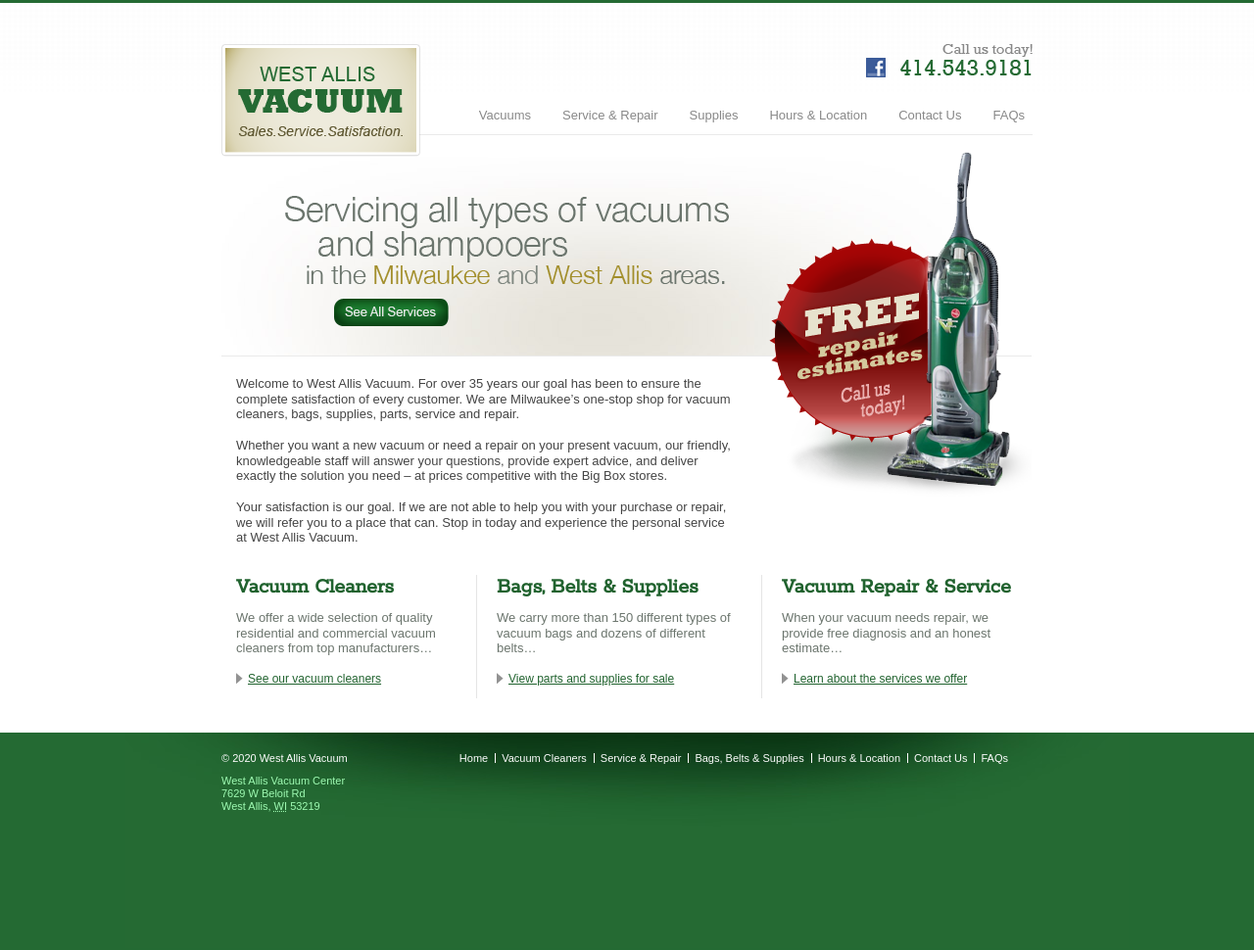
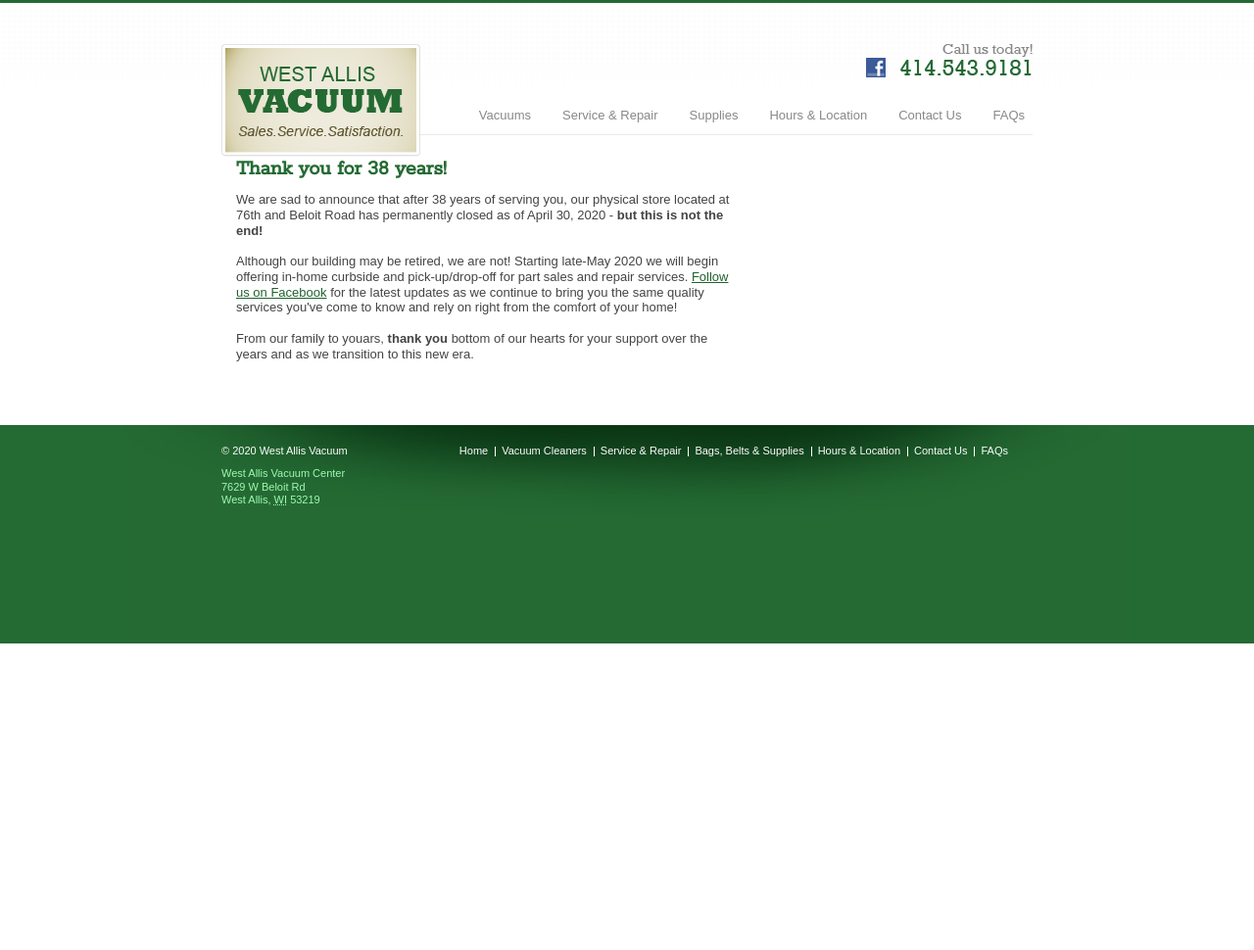
Before and after one commit to mikebranski/westallisvacuum.com, a Jekyll site: the page built from index.html, in a window 1280 px wide. Shown: the whole page at 98% size. Built offline with Jekyll 4.4.1, drawn with Linux system fonts in a browser that asks for light colours; after the commit the page ends 900 px from its top, so only the background shows below that.

Commit message:
Update homepage with closed notice

```diff
--- a/index.html
+++ b/index.html
@@ -2,40 +2,25 @@
 layout: default
 section: index
 ---
-<div class="callout-header" id="callout-services">
-	<p class="text">Servicing many types of vacuums and shampooers in the <strong>Milwaukee</strong> and <strong>West Allis</strong> areas.</p>
-	<a href="{{ "/services" | relative_url }}" id="see-all-services-btn">See All Services</a>
-	<div id="free-estimates"><strong>Free</strong> repair estimates! Call us today!</div>
+<div id="intro">
+	<h2>Thank you for 38 years!</h2>
+	<p>
+		We are sad to announce that after 38 years of serving you, our physical store
+		located at 76th and Beloit Road has permanently closed as of April 30, 2020 -
+		<strong>but this is not the end!</strong>
+	</p>
+
+	<p>
+		Although our building may be retired, we are not! Starting late-May 2020 we
+		will begin offering in-home curbside and pick-up/drop-off for part sales and
+		repair services. <a href="https://fb.me/WestAllisVacuum">Follow us on
+		Facebook</a> for the latest updates as we continue to bring you the same
+		quality services you've come to know and rely on right from the comfort of
+		your home!
+	</p>
+
+	<p>
+		From our family to youars, <strong>thank you</strong> bottom of our hearts for
+		your support over the years and as we transition to this new era.
+	</p>
 </div>
-
-<div id="intro">
-	<p>Welcome to West Allis Vacuum. For over 35 years our goal has been to ensure the complete satisfaction of every customer. We are Milwaukee’s one-stop shop for vacuum cleaners, bags, supplies, parts, service and repair.</p>
-	<p>Whether you want a new vacuum or need a repair on your present vacuum, our friendly, knowledgeable staff will answer your questions, provide expert advice, and deliver exactly the solution you need – at prices competitive with the Big Box stores.</p>
-	<p>Your satisfaction is our goal. If we are not able to help you with your purchase or repair, we will refer you to a place that can. Stop in today and experience the personal service at West Allis Vacuum.</p>
-</div>
-
-<div class="callouts">
-	<div class="callout">
-		<h2><a href="{{ "/vacuums" | relative_url }}">Vacuum Cleaners</a></h2>
-		<p>We offer a wide selection of quality residential and commercial vacuum cleaners from top manufacturers…</p>
-		<ul class="bulleted">
-			<li><a href="{{ "/vacuums" | relative_url }}">See our vacuum cleaners</a></li>
-		</ul>
-	</div>
-
-	<div class="callout">
-		<h2><a href="{{ "/supplies" | relative_url }}">Bags, Belts &amp; Supplies</a></h2>
-		<p>We carry more than 150 different types of vacuum bags and dozens of different belts…</p>
-		<ul class="bulleted">
-			<li><a href="{{ "/supplies" | relative_url }}">View parts and supplies for sale</a></li>
-		</ul>
-	</div>
-
-	<div class="callout">
-		<h2><a href="{{ "/services" | relative_url }}">Vacuum Repair &amp; Service</a></h2>
-		<p>When your vacuum needs repair, we provide free diagnosis and an honest estimate…</p>
-		<ul class="bulleted">
-			<li><a href="{{ "/services" | relative_url }}">Learn about the services we offer</a></li>
-		</ul>
-	</div>
-</div>
```
